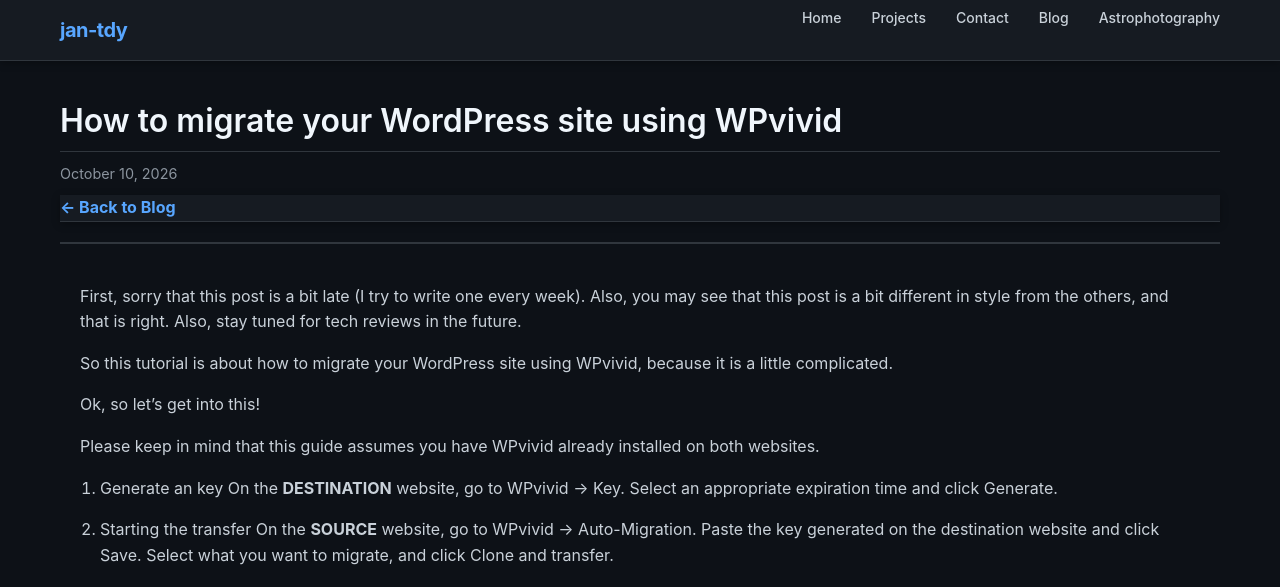
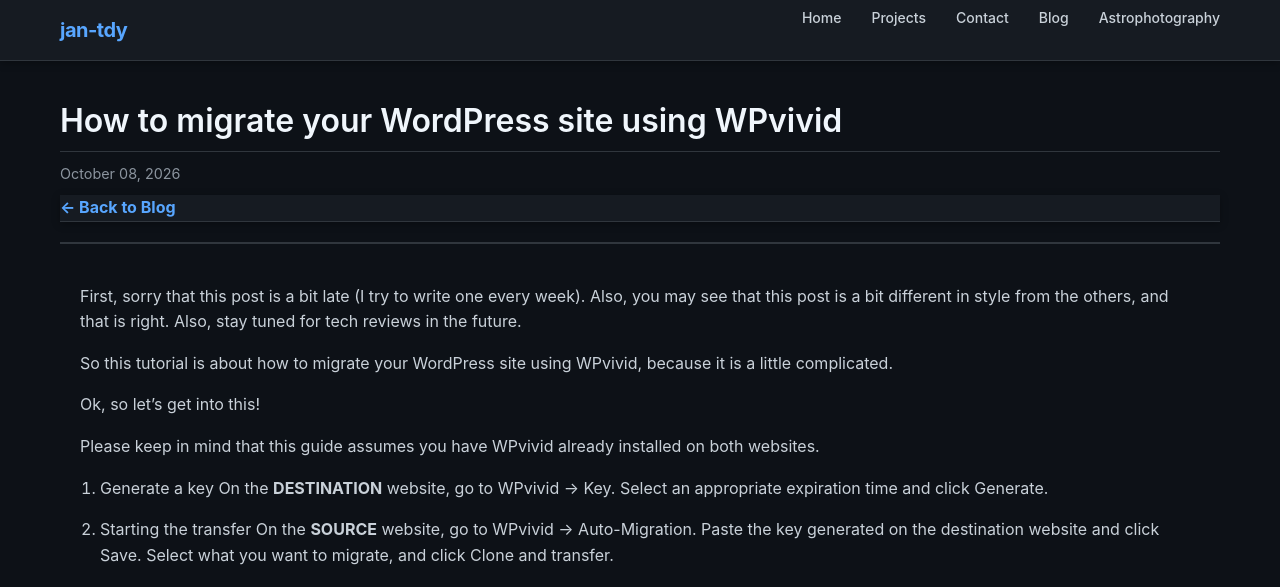
Before and after one commit to jan-tdy/jan-tdy, a Jekyll site: the page built from docs/_posts/2026-10-08-how-to-migrate-your-wordpress-site.md, in a window 1280 px wide and 965 px high. Shown: the top 587 px of the window. Built offline with Jekyll 4.4.1, drawn with Linux system fonts in a browser that asks for light colours; comment, search, counter and statistics services are not loaded.

Commit message:
Fix grammar typo and set post date to today
Co-Authored-By: Claude Sonnet 5 <noreply@anthropic.com>
Claude-Session: https://claude.ai/code/session_0167oZtHKLunLCz2dWGosafR

```diff
--- a/docs/_posts/2026-10-10-how-to-migrate-your-wordpress-site.md
+++ b/docs/_posts/2026-10-08-how-to-migrate-your-wordpress-site.md
@@ -1,7 +1,7 @@
 ---
 layout: post
 title: "How to migrate your WordPress site using WPvivid"
-date: 2026-10-10
+date: 2026-10-08
 ---
 First, sorry that this post is a bit late (I try to write one every week).
 Also, you may see that this post is a bit different in style from the others, and that is right. Also, stay tuned for tech reviews in the future.
@@ -12,7 +12,7 @@ Ok, so let's get into this!
 
 Please keep in mind that this guide assumes you have WPvivid already installed on both websites.
 
-1. Generate an key
+1. Generate a key
 On the **DESTINATION** website, go to WPvivid -> Key.
 Select an appropriate expiration time and click Generate.
 
```
